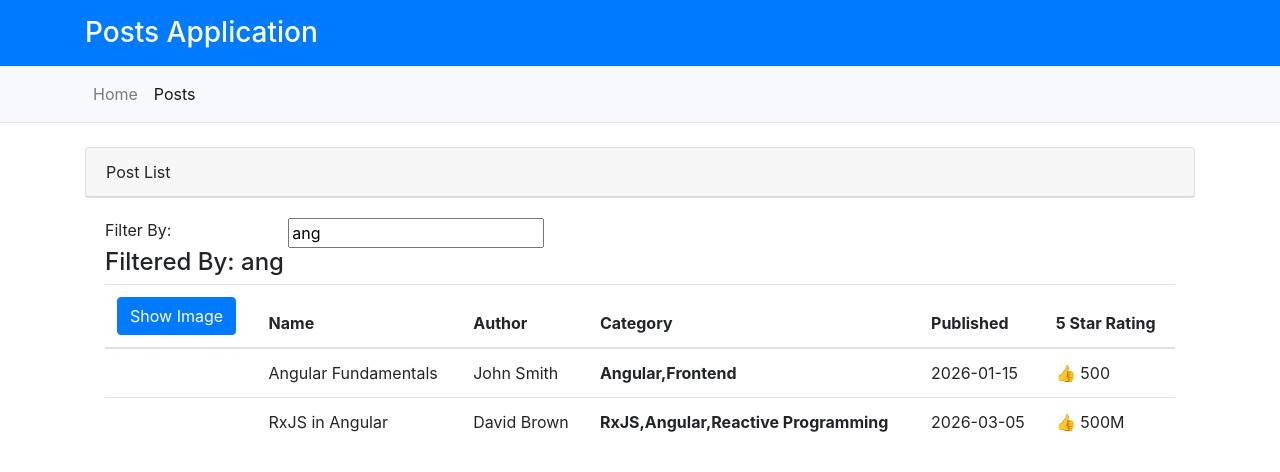
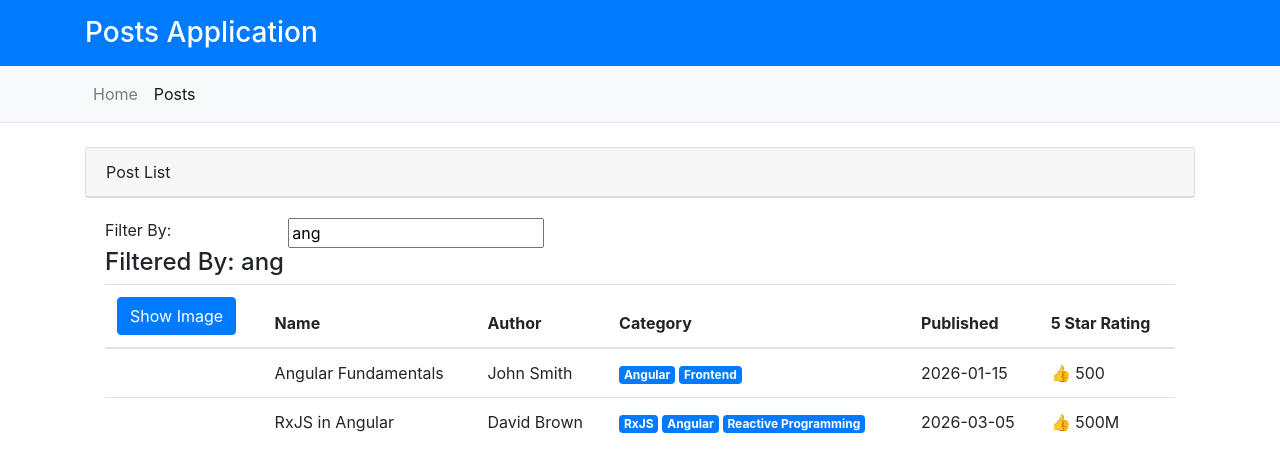
Before and after one commit to sigmakumarwadbude/posts-management, an Angular app: page /posts in a window 1280 px wide. Shown: the top 472 px of the page. Built offline with nearby package versions, Linux system fonts and the light colour scheme.

Commit message:
Refactor posts component template for improved readability and structure; ensure proper binding for category rendering

```diff
--- a/src/app/pages/posts/posts.component.html
+++ b/src/app/pages/posts/posts.component.html
@@ -17,13 +17,11 @@
             </div>
         </div>
         <div class="table-responsive">
-        <table class="table"
-            *ngIf="posts.length">
+            <table class="table" *ngIf="posts.length">
                 <thead>
                     <tr>
                         <th>
-                        <button class="btn btn-primary"
-                            (click)="toggleImage()">
+                            <button class="btn btn-primary" (click)="toggleImage()">
                                 {{ !showImage ? 'Show' : 'Hide' }} Image
                             </button>
                         </th>
@@ -37,15 +35,16 @@
                 <tbody>
                     <tr *ngFor="let post of filteredPosts">
                         <td>
-                        <img *ngIf="showImage"
-                            [src]="post.imageUrl"
-                            [title]="post.title"
-                            [style.width.px]="imageWidth"
-                            [style.margin.px]="imageMargin"/>
+                            <img *ngIf="showImage" [src]="post.imageUrl" [title]="post.title"
+                                [style.width.px]="imageWidth" [style.margin.px]="imageMargin" />
                         </td>
                         <td>{{post.title}}</td>
                         <td>{{post.author}}</td>
-                    <th>{{post.category}}</th>
+                        <td>
+                            <span *ngFor="let category of post.category" class="badge badge-primary mr-1">
+                                {{ category }}
+                            </span>
+                        </td>
                         <td>{{post.publishedAt}}</td>
                         <td>{{post.likes | likes}}</td>
                     </tr>
```
Lines whose indentation alone changed are shown as unchanged.
